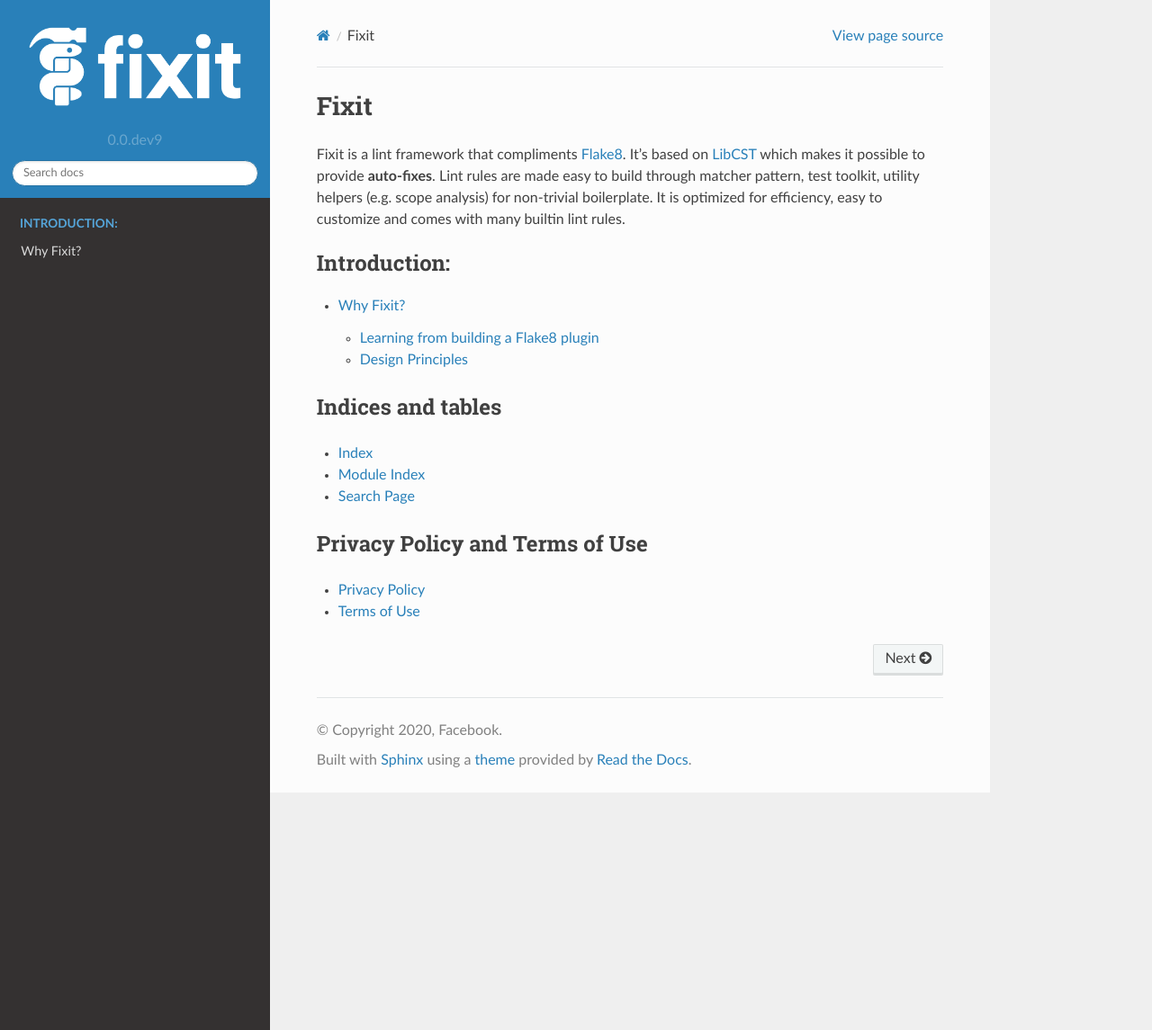
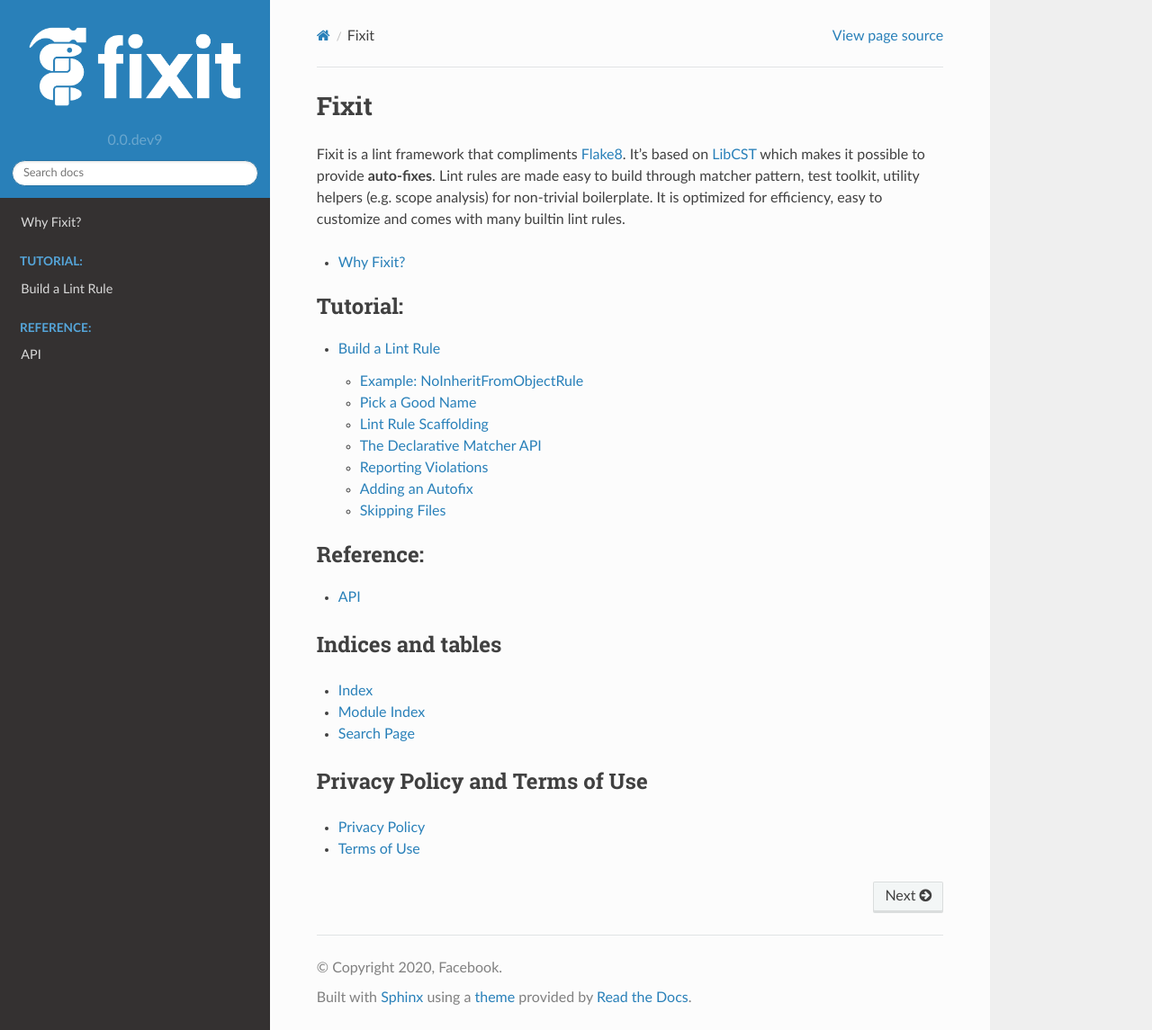
Before and after one commit to Instagram/Fixit, a Sphinx documentation site: the page built from docs/source/index.rst, in a window 1280 px wide and 1145 px high. Shown: the whole window at 90% size. Built offline with Sphinx 7.4.7 and the Read the Docs theme 2.0.0, drawn with Linux system fonts in a browser that asks for light colours.

Commit message:
[doc] add build a lint rule page and common API page

```diff
--- /dev/null
+++ b/docs/source/api.rst
@@ -0,0 +1,6 @@
+API
+===
+
+.. autoclass:: fixit.common.base.CstLintRule
+.. autoclass:: fixit.common.base.BaseContext
+.. autoclass:: fixit.common.base.CstContext
--- a/docs/source/index.rst
+++ b/docs/source/index.rst
@@ -12,8 +12,7 @@
     :end-before: intro-end
 
 .. toctree::
-   :maxdepth: 2
-   :caption: Introduction:
+   :maxdepth: 1
 
    why_fixit
 
@@ -21,12 +20,20 @@
    :maxdepth: 2
    :caption: Tutorial:
 
+   Build a Lint Rule <build_a_lint_rule>
+
 .. toctree::
    :glob:
    :maxdepth: 1
    :caption: Rules:
 
    rules/*
+
+.. toctree::
+   :maxdepth: 2
+   :caption: Reference:
+
+   api
 
 Indices and tables
 ==================
--- a/requirements-dev.txt
+++ b/requirements-dev.txt
@@ -4,9 +4,9 @@
 git+https://github.com/jimmylai/sphinx.git@slots_type_annotation
 isort==4.3.20
 jupyter==1.0.0
-nbsphinx==0.4.2
+nbsphinx==0.7.1
 pyre-check==0.0.41
-sphinx-rtd-theme==0.4.3
+sphinx-rtd-theme==0.5.0
 prompt-toolkit==2.0.9
 tox==3.14.5
 diff_cover==3.0.1
```
Also changed, not shown: docs/source/build_a_lint_rule.ipynb (added).
